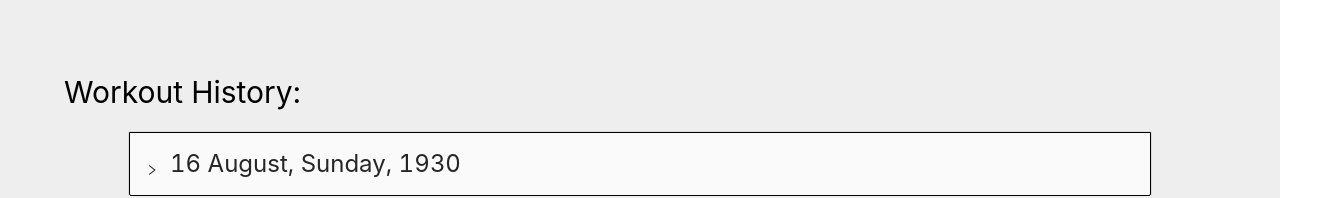
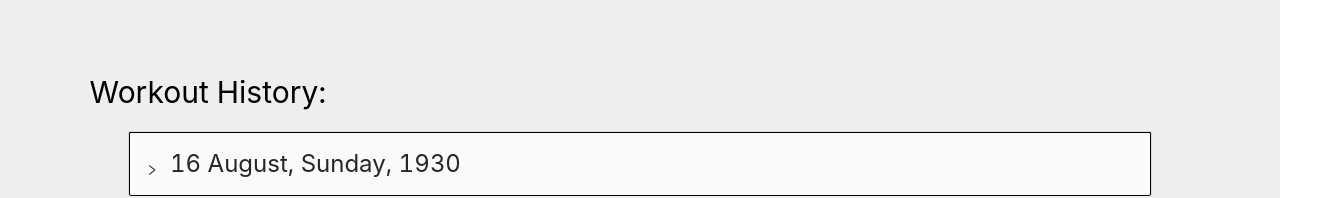
Before and after one commit to royleochan/workout-party, a React (Create React App) app: page /profile in a window 1280 px wide. Shown: the part 884-1082 px from the top of the page, 1344 px wide, since content can reach past the window. Built offline with nearby package versions, Linux system fonts and the light colour scheme.

Commit message:
Fix profile page fat

```diff
--- a/src/containers/ProfileTab/Profile.scss
+++ b/src/containers/ProfileTab/Profile.scss
@@ -129,8 +129,7 @@
 
 .history-header-text {
   font-size: 30px;
-  position: relative;
-  left: 5vw;
+  padding-left: 7vw;
 }
 
 .history-list {
```
